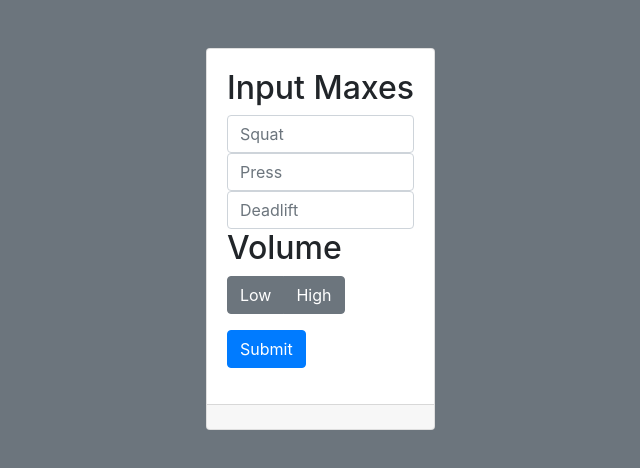
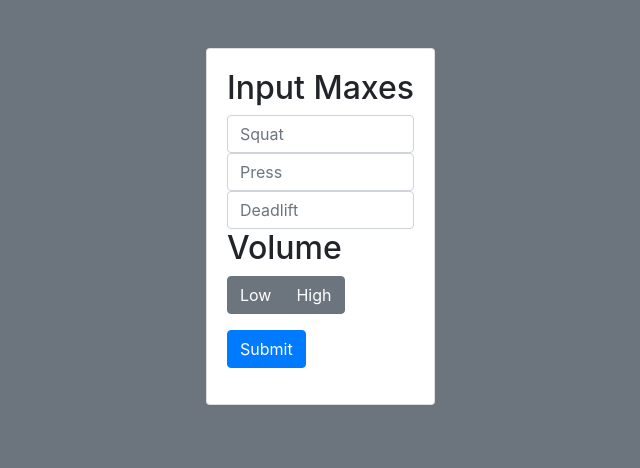
Before and after one commit to mcred89/js-power-site, a React (Create React App) app in the folder static/: page / in a window 1280 px wide. Shown: the top 468 px of the page, without its empty margins (244-884 px from the left). Built offline with nearby package versions, Linux system fonts and the light colour scheme.

Commit message:
removed unneeded refs to errors

```diff
--- a/static/src/MaxesForm.js
+++ b/static/src/MaxesForm.js
@@ -25,8 +25,7 @@ export class MaxesForm extends Component {
                     3: {"percent": .7, "reprange": "5x7"},
                     4: {"percent": .75, "reprange": "5x6"}
                 }
-            },
-            errorMessage: ''
+            }
         };
 
         this.handleChange = this.handleChange.bind(this);
@@ -194,7 +193,6 @@ export class MaxesForm extends Component {
                     <div>
                         <div className="card mt-5">
                             <div className="card-body">{this.form}</div>
-                            <div className="card-footer">{this.error}</div>
                         </div>
                     </div>
                 ) : (
```
